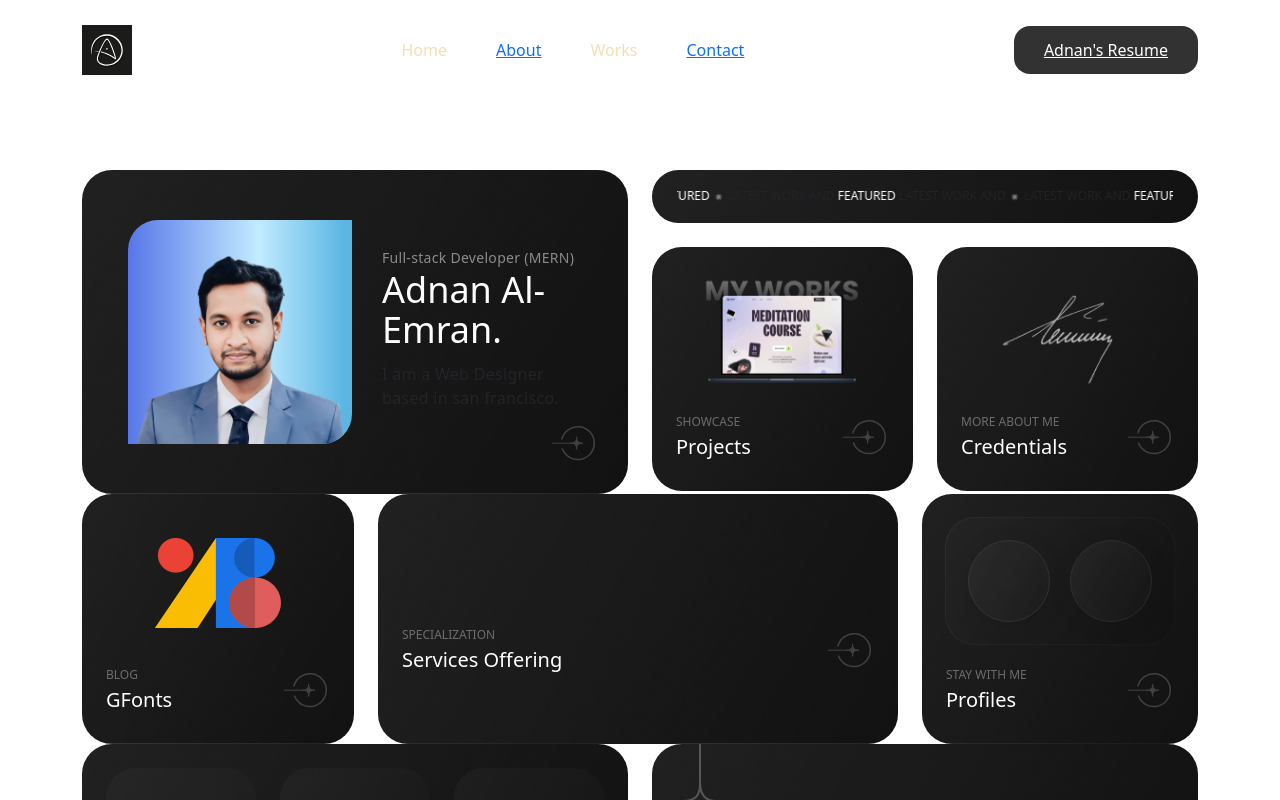
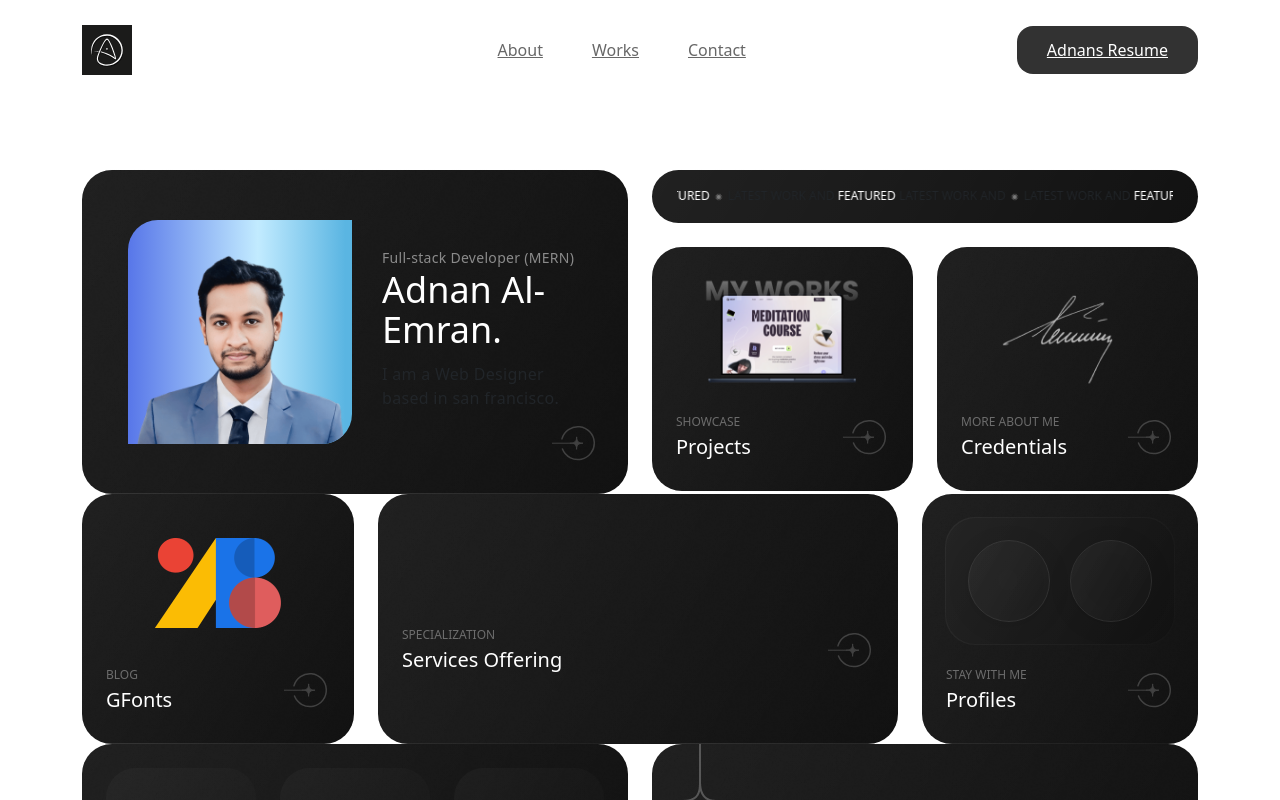
Before and after one commit to adnanalemran/portfolio, a React (Vite) app: page / in a window 1280 px wide. Shown: the top 800 px of the page. Built offline with nearby package versions, Linux system fonts and the light colour scheme.

Commit message:
fix animation bug

```diff
--- a/index.html
+++ b/index.html
@@ -11,7 +11,8 @@
       rel="stylesheet"
     />
     <link rel="stylesheet" href="src/assets/css/bootstrap.min.css" />
-    <link rel="stylesheet" href="src/assets/css/aos.css" />
+    <link rel="stylesheet" href="https://unpkg.com/aos@next/dist/aos.css" />
+    <!-- <link rel="stylesheet" href="src/assets/css/aos.css" /> -->
     <link rel="stylesheet" href="src/assets/css/style.css" />
     <title>Adnan al emran </title>
   </head>
@@ -21,7 +22,11 @@
 
     <script src="src/assets/js/jquery-3.6.4.js"></script>
     <script src="src/assets/js/bootstrap.bundle.min.js"></script>
-    <script src="src/assets/js/aos.js"></script>
+
+    <script src="https://unpkg.com/aos@next/dist/aos.js"></script>
+    <script>
+      AOS.init();
+    </script>
     <script src="src/assets/js/main.js"></script>
   </body>
 </html>
--- a/package.json
+++ b/package.json
@@ -11,6 +11,7 @@
   },
   "dependencies": {
     "@tanstack/react-query": "^5.32.0",
+    "aos": "^2.3.4",
     "localforage": "^1.10.0",
     "match-sorter": "^6.3.4",
     "react": "^18.2.0",
--- a/src/Layout/Header.jsx
+++ b/src/Layout/Header.jsx
@@ -12,17 +12,19 @@
             </a>
 
             <nav className="navbar">
-              <ul className="menu" >
-                <a to="/">Home</a>
-                <NavLink> <span> About</span></NavLink>
-                <a> Works</a>
-                <NavLink> Contact</NavLink>
+              <ul className="menu">
+                <NavLink  to="/" style={{ color: "#676767" }} activeClassName="active" className="navlink">Home</NavLink>
+                <NavLink to="/about" style={{ color: "#676767" }} activeClassName="active" className="navlink">About</NavLink>
+                <NavLink to="/works" style={{ color: "#676767" }} activeClassName="active" className="navlink">Works</NavLink>
+                <NavLink to="/contact" style={{ color: "#676767" }} activeClassName="active" className="navlink">Contact</NavLink>
               </ul>
-              <a href="https://drive.google.com/uc?export=download&id=1ZjH1AVuZyZTlwpvipjpTUCyOu0oBGjJX" className="theme-btn"> Adnan's Resume</a>
+
+
+              <a href="https://drive.google.com/uc?export=download&id=1ZjH1AVuZyZTlwpvipjpTUCyOu0oBGjJX" className="theme-btn"> Adnans Resume</a>
 
             </nav>
 
-            <a href="https://drive.google.com/uc?export=download&id=1ZjH1AVuZyZTlwpvipjpTUCyOu0oBGjJX" className="theme-btn">Adnan's Resume</a>
+            <a href="https://drive.google.com/uc?export=download&id=1ZjH1AVuZyZTlwpvipjpTUCyOu0oBGjJX" className="theme-btn">Adnans Resume</a>
 
             <div className="show-menu">
               <span></span>
--- a/src/Layout/heder.css
+++ b/src/Layout/heder.css
@@ -0,0 +1,12 @@
+.active {
+  color: white !important;
+}
+
+.navlink {
+  font-size: 16px;
+  transition: color 0.3s ease;
+}
+
+.navlink:hover {
+  color: white !important;
+}
--- a/src/Page/Homepage.jsx
+++ b/src/Page/Homepage.jsx
@@ -1,4 +1,5 @@
 import React from 'react';
+
 
 const Homepage = () => {
     return (
--- /dev/null
+++ b/src/Page/NotFoundPage.jsx
@@ -0,0 +1,15 @@
+import React from 'react';
+import { Link } from 'react-router-dom';
+
+const NotFoundPage = () => (
+  <div className="container d-flex flex-column justify-content-center align-items-center vh-100">
+    <div className="text-center">
+      <h1 className="display-3">404</h1>
+      <h2 className="display-4">Page Not Found</h2>
+      <p className="lead">Sorry, the page you are looking for could not be found.</p>
+      <Link to="/" className="btn btn-light">Go to Home</Link>
+    </div>
+  </div>
+);
+
+export default NotFoundPage;
--- a/src/router/Router.jsx
+++ b/src/router/Router.jsx
@@ -1,6 +1,7 @@
 import { createBrowserRouter } from "react-router-dom";
 import Main from "../Layout/Main";
 import Homepage from "../Page/Homepage";
+import NotFoundPage from "../Page/NotFoundPage";
 
 
 
@@ -9,10 +10,11 @@
     {
         path: "/",
         element: <Main />,
+        errorElement: <NotFoundPage />,
         children: [
             {
                 path: "/",
-                element: <Homepage/>,
+                element: <Homepage />,
             },
 
 
```
Also changed, not shown: 1 other file (tests, documents, lock files or other folders).
